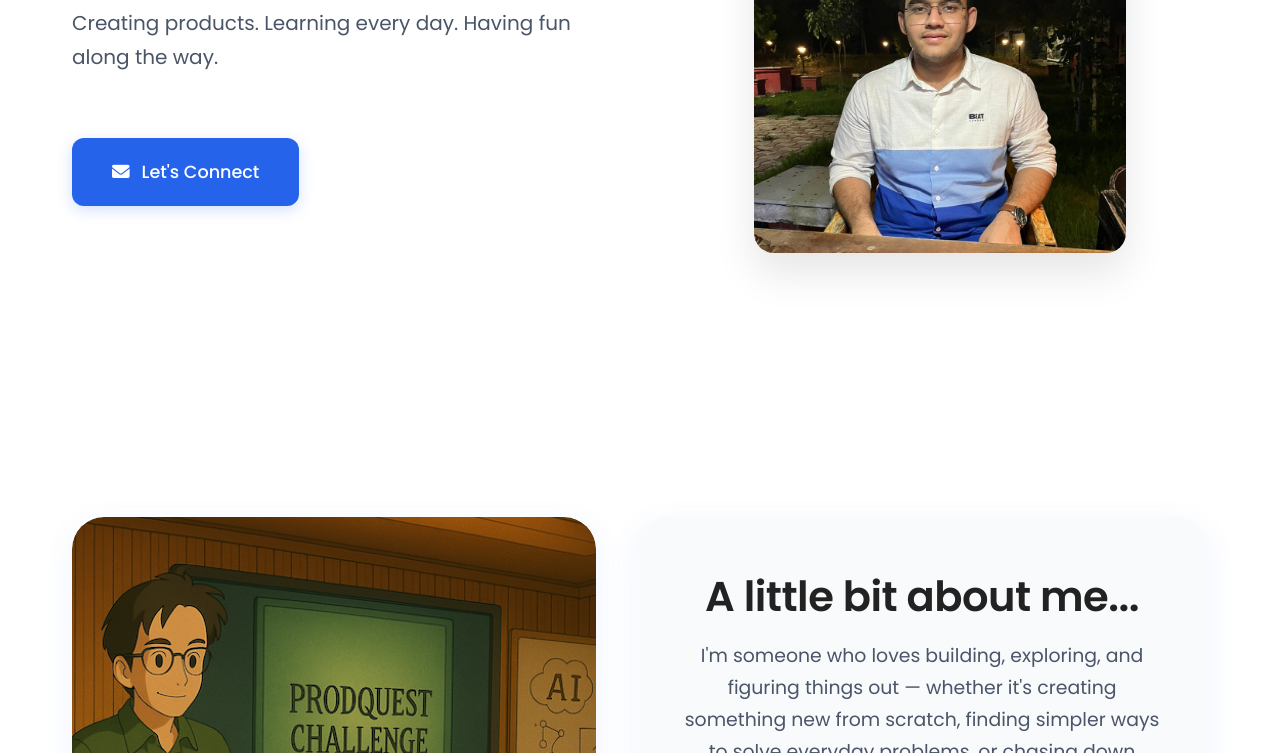
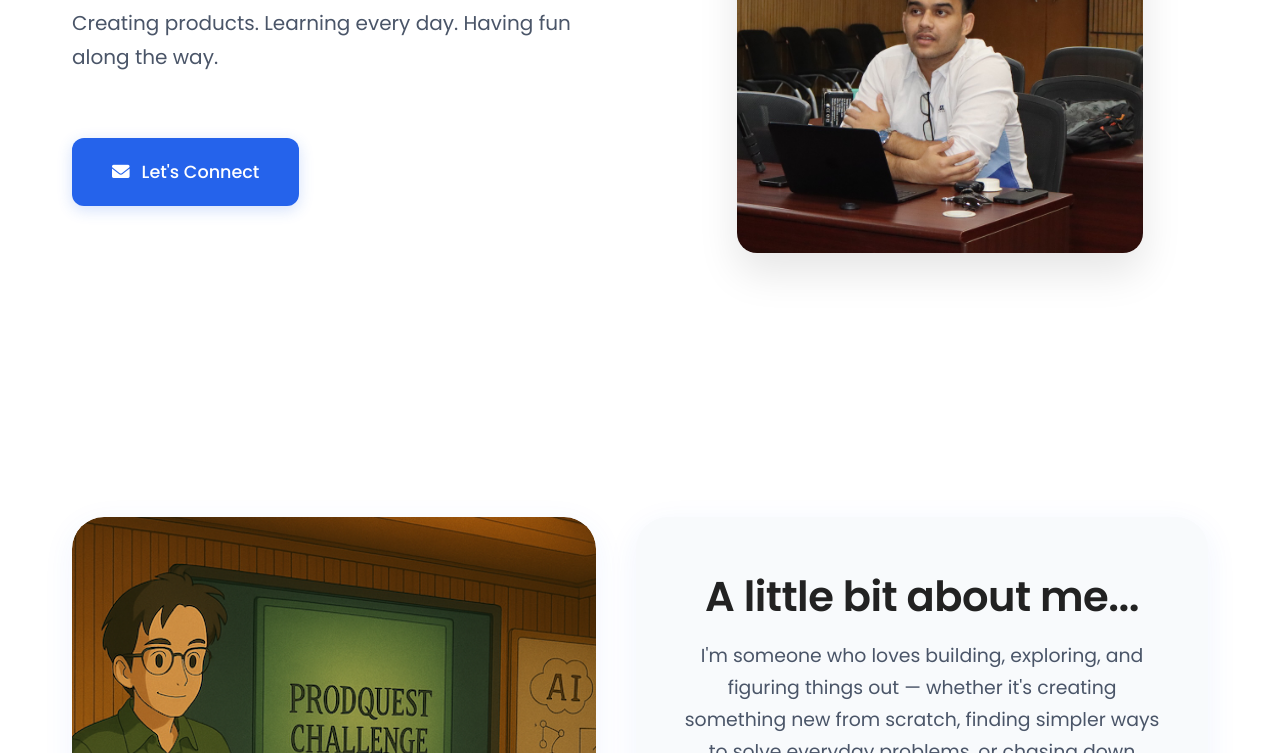
Before and after one commit to mridulthapliyal155/personal-portfolio, a plain HTML site: page index.html in a window 1280 px wide. Shown: the part 347-1100 px from the top of the page. Drawn offline with Linux system fonts and the light colour scheme.

Commit message:
image replaced

```diff
--- a/index.html
+++ b/index.html
@@ -53,7 +53,7 @@
                 </div>
                 <div class="hero-image">
                     <!-- Add your image here -->
-                    <img src="./Images/MainImage.jpeg" alt="Mridul Thapliyal">
+                    <img src="./Images/mainImage.jpg" alt="Mridul Thapliyal">
                 </div>
             </div>
         </div>
```
Also changed, not shown: Images/MainImage.jpeg (deleted), Images/mainImage.jpg (added), 1 other file.
